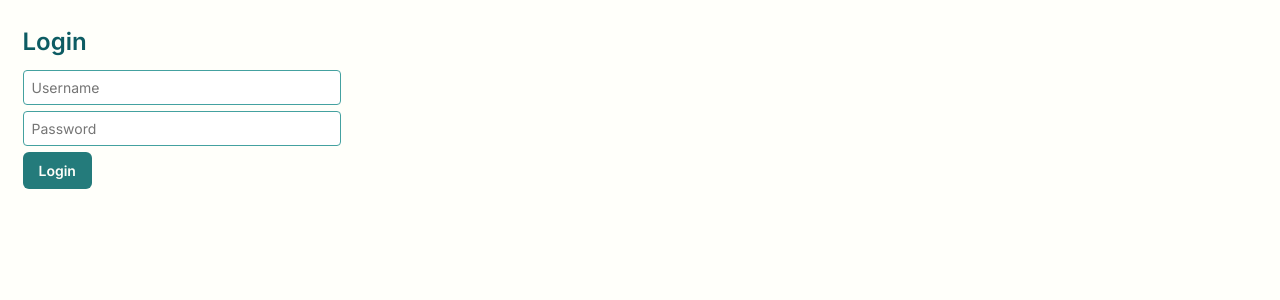
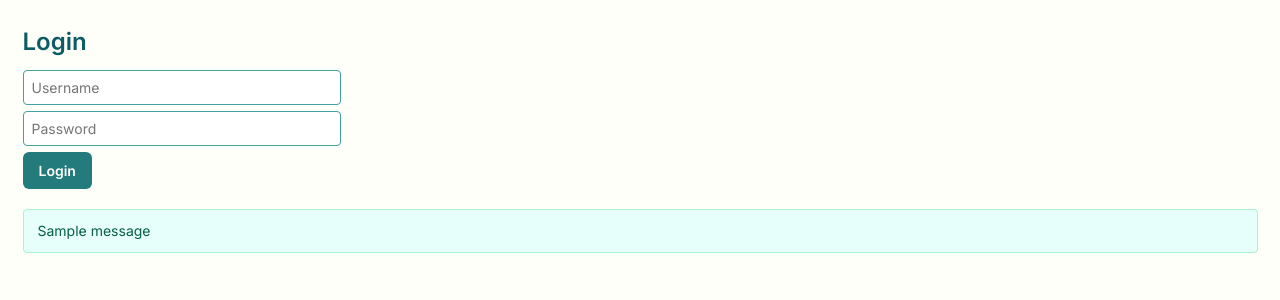
Before and after one commit to JemZubiri-Projects/zf_app, a Django app: page /accounts/login/ in a window 1280 px wide. Shown: the part 67-367 px from the top of the page. Run offline with Django 4.2, Linux system fonts and the light colour scheme; tables that the repository leaves empty hold one stand-in row (values such as "Sample post"); one stand-in notice (Sample message) is shown.

Commit message:
added error message on login

```diff
--- a/static/css/global.css
+++ b/static/css/global.css
@@ -157,3 +157,26 @@ input[type="radio"] {
     margin-top: 6px;
     font-size: 0.9rem;
 }
+
+.messages {
+    margin: 20px auto;
+}
+
+.message {
+    padding: 10px 14px;
+    margin-bottom: 10px;
+    border-radius: 4px;
+    font-size: 14px;
+}
+
+.message.error {
+    background: #fdecea;
+    color: #611a15;
+    border: 1px solid #f5c6cb;
+}
+
+.message.success {
+    background: #e6fffa;
+    color: #065f46;
+    border: 1px solid #a7f3d0;
+}
--- a/templates/accounts/login.html
+++ b/templates/accounts/login.html
@@ -15,6 +15,17 @@
                 style="display:block;width:100%;margin:6px 0;padding:8px;border:1px solid var(--color-primary);border-radius:4px;">
             <button type="submit">Login</button>
         </form>
+
+        {% if messages %}
+        <div class="messages">
+            {% for message in messages %}
+            <div class="message {{ message.tags }}">
+                {{ message }}
+            </div>
+            {% endfor %}
+        </div>
+        {% endif %}
+
     </div>
 </div>
 {% endblock %}
```
